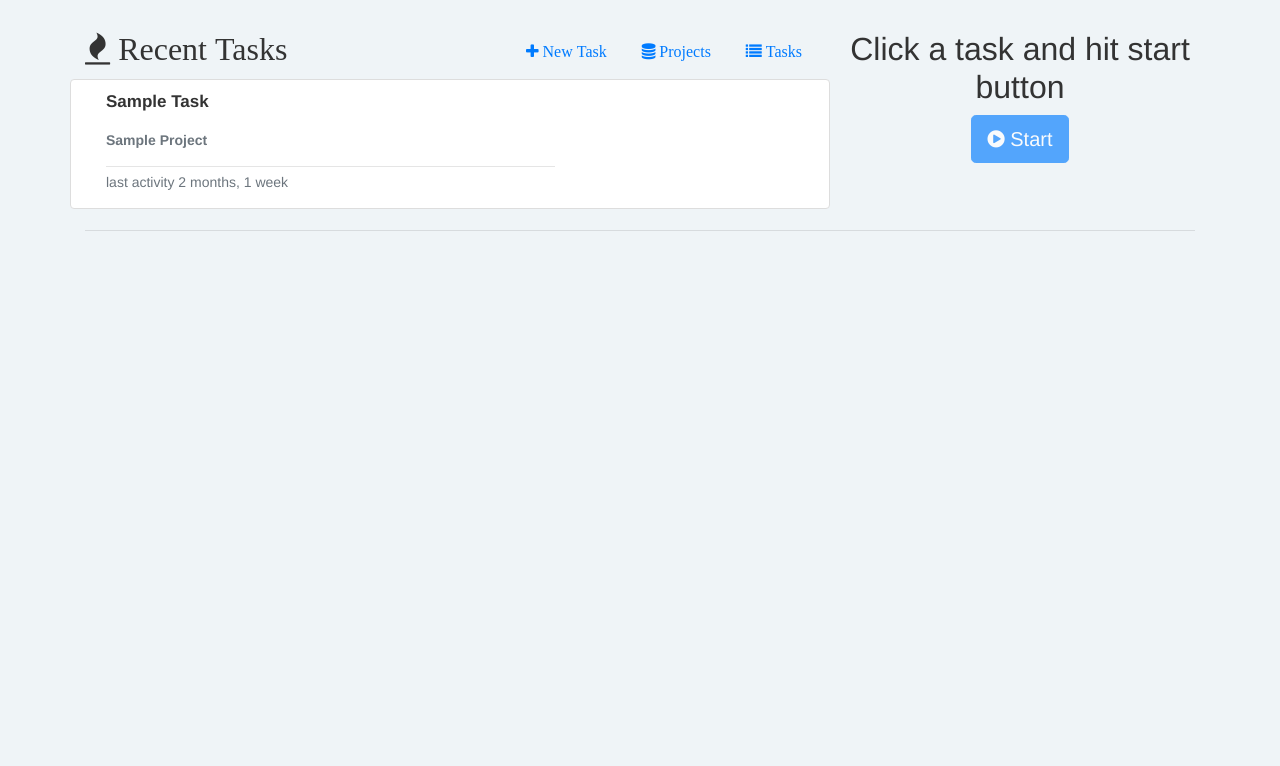
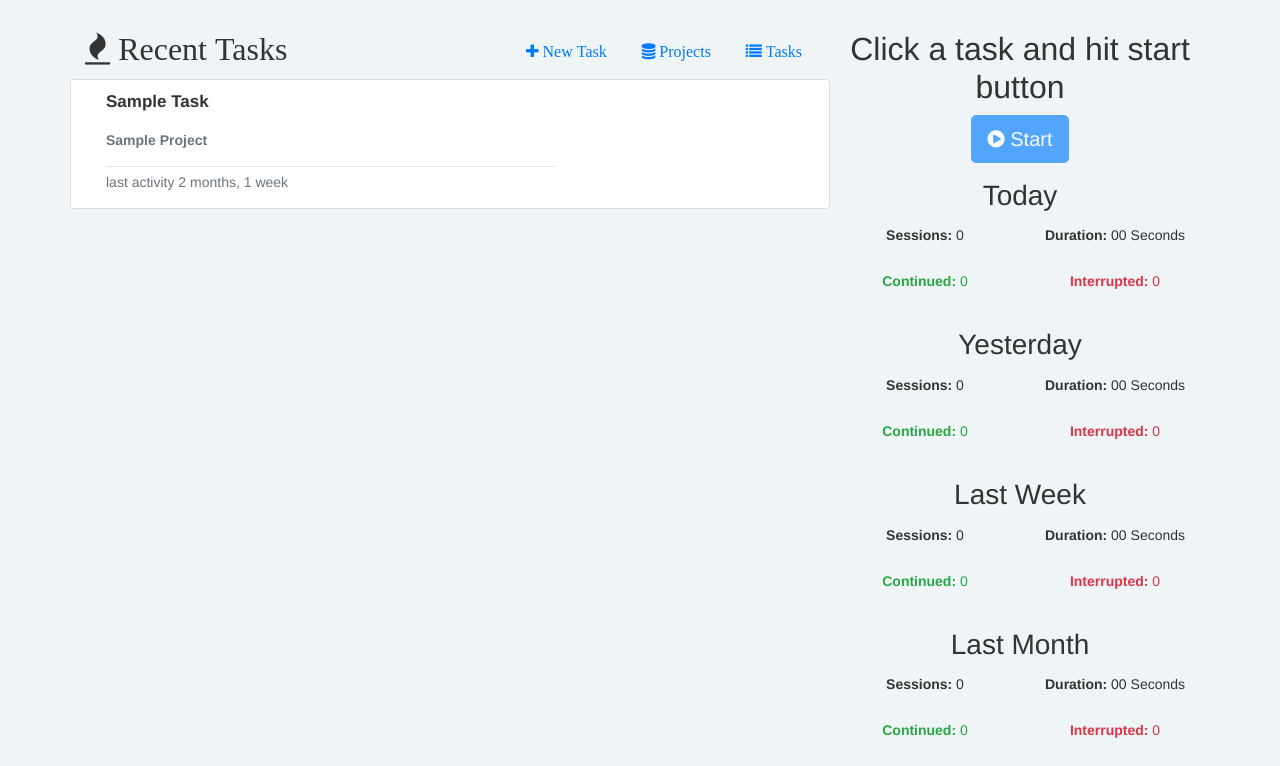
Before and after one commit to oussama-he/prodUtils, a Django app: page /pomodoro/home/ in a window 1280 px wide. Shown: the part 55-821 px from the top of the page. Before the commit the page ends 286 px from the top, so only its background shows below. Run offline with Django 3.2, Linux system fonts and the light colour scheme; tables that the repository leaves empty hold one stand-in row (values such as "Sample post"); data that the repository does not hold is empty; some libraries are stand-ins or nearby versions.

Commit message:
Modify stats in home page

```diff
--- a/pomodoro/models.py
+++ b/pomodoro/models.py
@@ -12,14 +12,14 @@ class Task(models.Model):
 
     @property
     def duration(self) -> int:
-        total_duration = timezone.timedelta(seconds=0)
+        total_duration = 0
         for session in self.session_set.all():
             # perhaps we can add a structure or something else tha have meaning to distinguish the error
             if not session.finish_time:
-                return -1
+                continue
 
-            total_duration += session.finish_time - session.start_time
-        return int(total_duration.total_seconds())
+            total_duration += session.get_duration()
+        return total_duration
 
     def get_absolute_url(self):
         return reverse("pomodoro:task-detail", kwargs={'pk': self.pk})
@@ -70,9 +70,8 @@ class Session(models.Model):
     def get_duration(self) -> int:
         if self.finish_time is not None:
             delta = self.finish_time - self.start_time
-        else:
-               return -1
-        return delta.total_seconds()
+            return int(delta.total_seconds())
+        return 0
 
     def get_absolute_url(self):
         return reverse("pomodoro:task-detail", kwargs={'pk': self.task.pk})
--- a/pomodoro/templates/pomodoro/home.html
+++ b/pomodoro/templates/pomodoro/home.html
@@ -66,41 +66,14 @@
                     <!-- <button class="btn btn-primary btn-lg" id="startButton" disabled><i class="fa fa-play-circle-o fa-lg"> Start</i></button> -->
                 </form>
             </div>
+
+            {% include 'pomodoro/include/period_stats.html' with period='Today' sessions_count=today_sessions_count duration=today_sessions_duration continued_count=today_sessions_continued_count interrupted_count=today_sessions_interrupted_count %}
+
+            {% include 'pomodoro/include/period_stats.html' with period='Yesterday' sessions_count=yesterday_sessions_count duration=yesterday_sessions_duration continued_count=yesterday_sessions_continued_count interrupted_count=yesterday_sessions_interrupted_count %}
+
+            {% include 'pomodoro/include/period_stats.html' with period='Last Week' sessions_count=last_week_sessions_count duration=last_week_sessions_duration continued_count=last_week_sessions_continued_count interrupted_count=last_week_sessions_interrupted_count %}
+
+            {% include 'pomodoro/include/period_stats.html' with period='Last Month' sessions_count=last_month_sessions_count duration=last_month_sessions_duration continued_count=last_month_sessions_continued_count interrupted_count=last_month_sessions_interrupted_count %}
         </div>
 </div>
-<hr>
-<div class="row">
-
-    <div class="col-md-12">
-        <style>
-                .col1 {
-                    width: 25%
-                }
-                .col2 {
-                    width: 55%
-                }
-                .col3 {
-                    width: 20%
-                }
-            </style>
-
-        {% if today_task_duration %}
-        {% include 'pomodoro/include/duration-table.html' with total_duration=today_total_duration period='Today' task_duration=today_task_duration %}
-        {% endif %}
-
-        {% if yesterday_task_duration %}
-        {% include 'pomodoro/include/duration-table.html' with total_duration=yesterday_total_duration period='Yesterday' task_duration=yesterday_task_duration %}
-        {% endif %}
-
-        {% if last_week_task_duration %}
-        {% include 'pomodoro/include/duration-table.html' with total_duration=last_week_total_duration period='Last Week' task_duration=last_week_task_duration %}
-        {% endif %}
-
-        {% if last_month_task_duration %}
-        {% include 'pomodoro/include/duration-table.html' with total_duration=last_month_total_duration period='Last Month' task_duration=last_month_task_duration %}
-        {% endif %}
-    </div>
-
-</div>
-
 {% endblock %}
--- /dev/null
+++ b/pomodoro/templates/pomodoro/include/period_stats.html
@@ -0,0 +1,21 @@
+{% load pomodoro_extras %}
+
+<div class="center-panel mt-3">
+    <h3>{{period}}</h3>
+    <div class="row">
+        <div class="col-12 col-sm-6 col-md-6">
+            <p><strong>Sessions:</strong> {{sessions_count}}</p>
+        </div>
+        <div class="col-12 col-sm-6 col-md-6">
+            <p><strong>Duration:</strong> {{duration|format_duration}}</p>
+        </div>
+   </div>
+   <div class="row">
+       <div class="col-12 col-sm-6 col-md-6">
+           <p class="text-success"><strong>Continued:</strong> {{continued_count}}</p>
+       </div>
+       <div class="col-12 col-sm-6 col-md-6">
+           <p class="text-danger"><strong>Interrupted:</strong> {{interrupted_count}}</p>
+       </div>
+   </div>
+</div>
--- a/pomodoro/templatetags/pomodoro_extras.py
+++ b/pomodoro/templatetags/pomodoro_extras.py
@@ -33,14 +33,12 @@ def get_at_index(list, index):
 @register.filter(name='format_duration')
 def format_duration(value: int) -> str:
     value = int(value)
-    if value == -1:
-        return 'error'
-    elif value < 59:
+    if value < 59:
         return '%.2d Seconds' % value
     else:
         mins, secs = divmod(value, 60)
         hrs, mins = divmod(mins, 60)
-        return '%.2dh:%.2dm' % (hrs, mins)
+        return '%.2dh %.2dm' % (hrs, mins)
 
 
 # @register.filter(name='get_due_date_string')
--- a/pomodoro/utils.py
+++ b/pomodoro/utils.py
@@ -1,15 +1,4 @@
 import os
-
-
-def get_task_sessions(sessions):
-    task_histories = dict()
-    for q in sessions:
-        key = (q.task.project.title, q.task)
-        if key in task_histories.keys():
-            task_histories[key].append(q)
-        else:
-            task_histories[key] = [q]
-    return task_histories
 
 # def calculate_duration(queryset) -> int:
 #     total_duration = 0
@@ -23,24 +12,7 @@ def get_task_sessions(sessions):
 #     return total_duration
 
 
-def get_tasks_duration(task_histories: dict) -> dict:
-    task_duration = dict()
-    for key in task_histories.keys():
-        duration = calculate_duration(task_histories[key])
-        task_duration[key] = duration
-    return task_duration
 
-
-def calculate_duration(histories: list) -> int:
-    total_duration = 0
-
-    for history in histories:
-        duration = history.get_duration()
-        if duration == -1:
-            pass
-        total_duration += duration
-
-    return total_duration
 #
 # base_dir = "/home/oussama/Desktop/الفلاش_الدعوي"
 # result = os.scandir(base_dir)
--- a/pomodoro/views.py
+++ b/pomodoro/views.py
@@ -8,7 +8,6 @@ from django.views.generic import UpdateView
 
 from pomodoro.models import Task, Session, Project
 from .forms import NewTaskForm, NewProjectForm, EditSessionForm, EditTaskForm
-from .utils import calculate_duration, get_tasks_duration, get_task_sessions
 from weasyprint import HTML, CSS
 from datetime import timedelta
 TIMEOUT_WORK = 25
@@ -25,35 +24,35 @@ def get_all_projects(request):
 def home(request):
     # later make these in model manager or something else
 
-    def get_total_duration(task_duration):
+    def get_total_duration(queryset):
         total_duration = 0
-        for value in task_duration.values():
-            total_duration += value
+        for entry in queryset:
+            total_duration += entry.get_duration()
         return total_duration
 
+    def get_sessions_info(sessions):
+        return (get_total_duration(sessions), sessions.count(),
+        sessions.filter(interrupted=False).count(), sessions.filter(interrupted=True).count())
+
     today_sessions = Session.objects.filter(start_time__date=timezone.now().date())
-    today_task_sessions = get_task_sessions(today_sessions)
-    today_task_duration = get_tasks_duration(today_task_sessions)
-    today_total_duration = get_total_duration(today_task_duration)
+    today_sessions_duration, today_sessions_count,\
+    today_sessions_continued_count, today_sessions_interrupted_count = get_sessions_info(today_sessions)
 
     yesterday_sessions = Session.objects.filter(finish_time__date=timezone.now().date()-timedelta(1))
-    yesterday_task_sessions = get_task_sessions(yesterday_sessions)
-    yesterday_task_duration = get_tasks_duration(yesterday_task_sessions)
-    yesterday_total_duration = get_total_duration(yesterday_task_duration)
+    yesterday_sessions_duration, yesterday_sessions_count,\
+    yesterday_sessions_continued_count, yesterday_sessions_interrupted_count = get_sessions_info(yesterday_sessions)
 
     date = timezone.now().date()
     start_week = date - timedelta(date.weekday())
     end_week = start_week + timedelta(7)
     last_week_sessions = Session.objects.filter(finish_time__range=[start_week, end_week])
-    last_week_task_sessions = get_task_sessions(last_week_sessions)
-    last_week_task_duration = get_tasks_duration(last_week_task_sessions)
-    last_week_total_duration = get_total_duration(last_week_task_duration)
+    last_week_sessions_duration, last_week_sessions_count,\
+    last_week_sessions_continued_count, last_week_sessions_interrupted_count = get_sessions_info(last_week_sessions)
 
     last_month_sessions = Session.objects.filter(finish_time__month=timezone.now().month,
                                                   finish_time__year=timezone.now().year)
-    last_month_task_sessions = get_task_sessions(last_month_sessions)
-    last_month_task_duration = get_tasks_duration(last_month_task_sessions)
-    last_month_total_duration = get_total_duration(last_month_task_duration)
+    last_month_sessions_duration, last_month_sessions_count,\
+    last_month_sessions_continued_count, last_month_sessions_interrupted_count = get_sessions_info(last_month_sessions)
 
     tasks = Task.objects.all()[:7]
     return render(request, 'pomodoro/home.html',
```
Also changed, not shown: pomodoro/templates/pomodoro/include/duration-table.html (deleted, +0 -24 lines).
